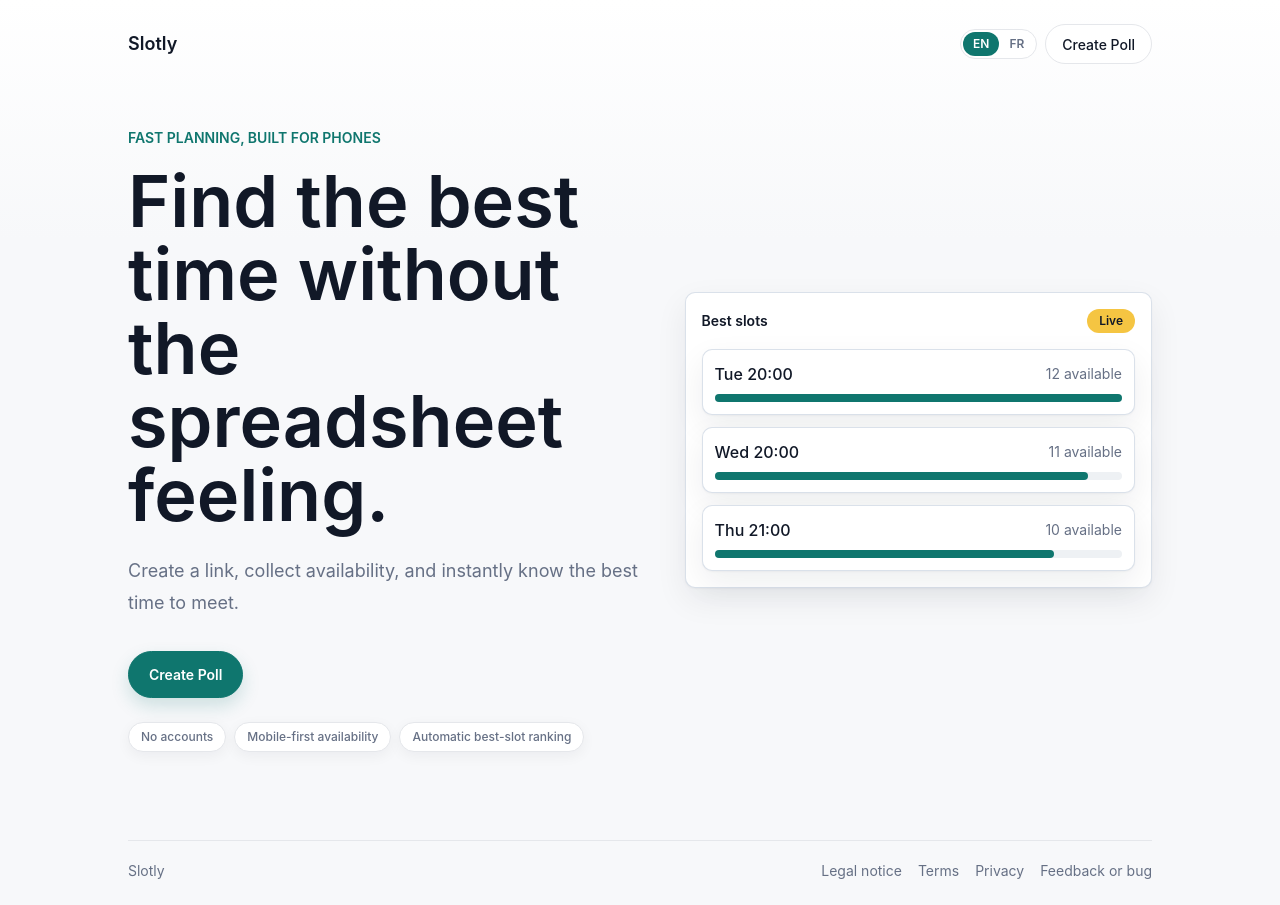
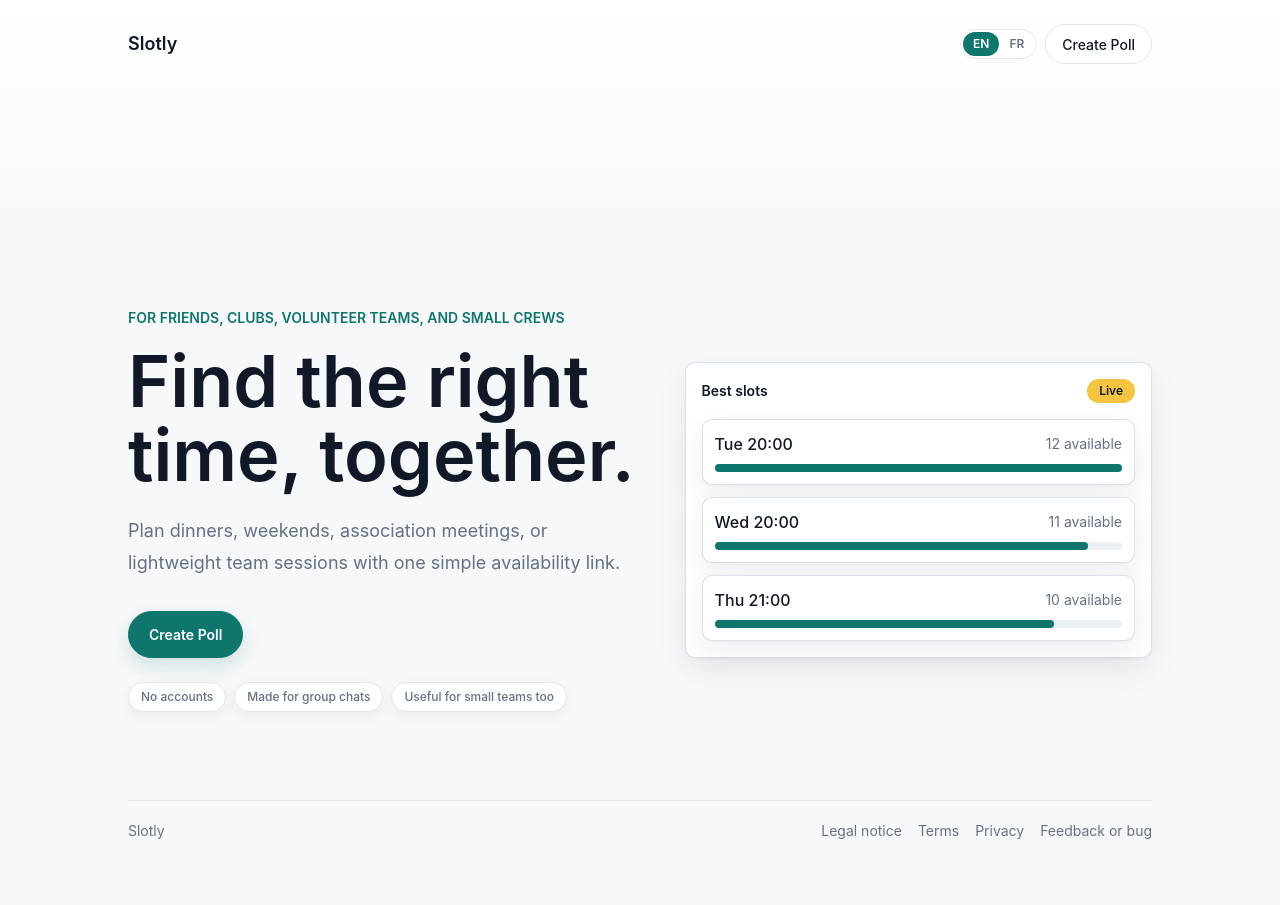
Before and after one commit to atzmael/slotly, a Next.js app: page / in a window 1280 px wide. After the commit the page ends 865 px from the top, so only its background shows below. Built offline with nearby package versions, Linux system fonts and the light colour scheme; no server answers.

Commit message:
copy: refine homepage audience positioning

```diff
--- a/src/i18n/messages.ts
+++ b/src/i18n/messages.ts
@@ -18,16 +18,16 @@
   },
   home: {
     createPoll: "Create Poll",
-    eyebrow: "Fast planning, built for phones",
-    title: "Find the best time without the spreadsheet feeling.",
+    eyebrow: "For friends, clubs, volunteer teams, and small crews",
+    title: "Find the right time, together.",
     subtitle:
-      "Create a link, collect availability, and instantly know the best time to meet.",
+      "Plan dinners, weekends, association meetings, or lightweight team sessions with one simple availability link.",
     bestSlots: "Best slots",
     live: "Live",
     valueProps: [
       "No accounts",
-      "Mobile-first availability",
-      "Automatic best-slot ranking",
+      "Made for group chats",
+      "Useful for small teams too",
     ],
     demoSlots: [
       ["Tue 20:00", "12 available", "w-full"],
@@ -188,16 +188,16 @@
   },
   home: {
     createPoll: "Créer un sondage",
-    eyebrow: "Planification rapide, pensée pour mobile",
-    title: "Trouvez le meilleur créneau sans tableur.",
+    eyebrow: "Pour amis, assos, clubs et petites équipes",
+    title: "Trouvez le bon moment, ensemble.",
     subtitle:
-      "Créez un lien, collectez les disponibilités, et voyez tout de suite le meilleur moment.",
+      "Organisez un dîner, un week-end, une réunion d’asso ou un point d’équipe avec un simple lien de disponibilités.",
     bestSlots: "Meilleurs créneaux",
     live: "Live",
     valueProps: [
       "Aucun compte",
-      "Disponibilités mobile-first",
-      "Classement automatique",
+      "Pensé pour les groupes",
+      "Utile aussi en petite équipe",
     ],
     demoSlots: [
       ["Mar 20:00", "12 disponibles", "w-full"],
```
Also changed, not shown: 1 other file (tests, documents, lock files or other folders).
